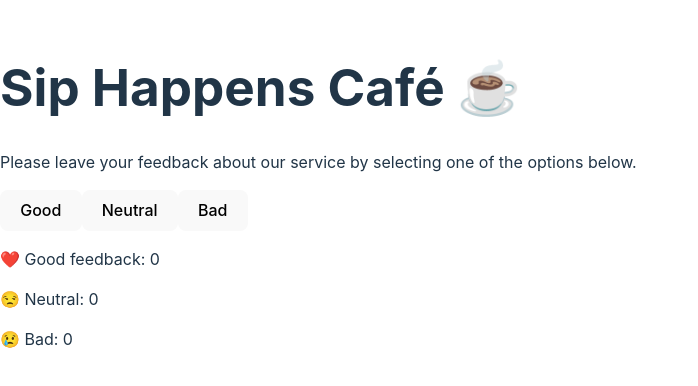
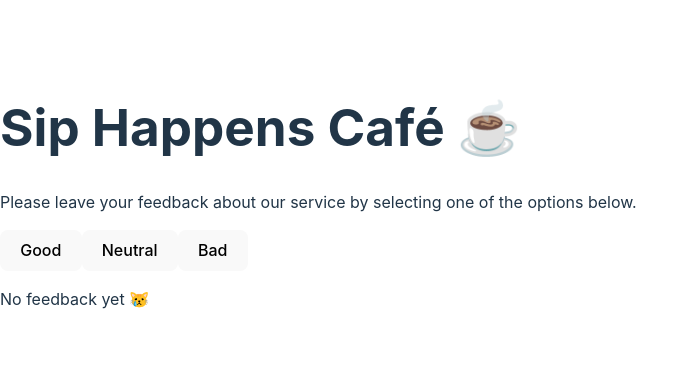
Before and after one commit to NataliiaShah/goit-react-hw-02, a React (Vite) app: page / in a window 1280 px wide. Shown: the part 204-590 px from the top of the page, without its empty margins (0-698 px from the left). Built offline with nearby package versions, Linux system fonts and the light colour scheme.

Commit message:
correction

```diff
--- /dev/null
+++ b/src/components/App.jsx
@@ -0,0 +1,37 @@
+import { useState } from "react";
+import Description from "../components/Description/Description"
+import Feedback from "../components/Feedback/Feedback";
+import Options from "../components/Options/Options";
+import Notification from "./Notification/Notification";
+
+const App = () => {
+
+    const [feedback, setFeedback] = useState({
+    good: 0,
+    neutral: 0,
+    bad: 0
+    });
+
+    const handleFeedbackChange = (feedbackType) => {
+        setFeedback(prevState => ({
+        ...prevState, [feedbackType]
+        : prevState[feedbackType] + 1,
+    }));
+    };
+
+     const totalFeedback = feedback.good + feedback.neutral + feedback.bad;
+
+    return (
+        <>
+            <Description />
+            <Options onFeedbackChange={handleFeedbackChange} />
+        {totalFeedback > 0 ? (
+          <Feedback feedback={feedback} feedbackTotal={totalFeedback} />
+        ) : (
+            <Notification message= "No feedback yet 😿"/>
+            )}
+        </>
+    );
+};
+
+export default App;
--- a/src/components/App/App.jsx
+++ /dev/null
@@ -1,30 +0,0 @@
-import { useState } from "react";
-import Description from "../Description/Description";
-import Feedback from "../Feedback/Feedback";
-import Options from "../Options/Options";
-
-const App = () => {
-
-    const [feedback, setFeedback] = useState({
-    good: 0,
-    neutral: 0,
-    bad: 0
-    });
-
-    const handleFeedbackChange = (feedbackType) => {
-        setFeedback(prevState => ({
-        ...prevState, [feedbackType]
-        : prevState[feedbackType] + 1,
-    }));
-  };
-
-    return (
-        <>
-            <Description />
-            <Options onFeedbackChange={handleFeedbackChange} />
-            <Feedback feedback={feedback} />
-        </>
-    );
-};
-
-export default App;
--- a/src/components/Feedback/Feedback.jsx
+++ b/src/components/Feedback/Feedback.jsx
@@ -1,11 +1,12 @@
 
 
-const Feedback = ({feedback}) => {
+const Feedback = ({feedback, feedbackTotal}) => {
   return (
     <>
-        <p>❤️ Good feedback: {feedback.good}</p>
+        <p>❤️ Good: {feedback.good}</p>
         <p>😒 Neutral: {feedback.neutral}</p>
         <p>😢 Bad: {feedback.bad}</p>
+        <p>🤩 Total: {feedbackTotal}</p>
 
     </>
   );
--- /dev/null
+++ b/src/components/Notification/Notification.jsx
@@ -0,0 +1,5 @@
+const Notification = ({message}) => {
+  return <p>{message}</p>;
+};
+
+export default Notification;
--- a/src/main.jsx
+++ b/src/main.jsx
@@ -1,7 +1,7 @@
 import { StrictMode } from 'react'
 import { createRoot } from 'react-dom/client'
 import './index.css'
-import App from './components/App/App'
+import App from './components/App'
 
 createRoot(document.getElementById('root')).render(
   <StrictMode>
```
